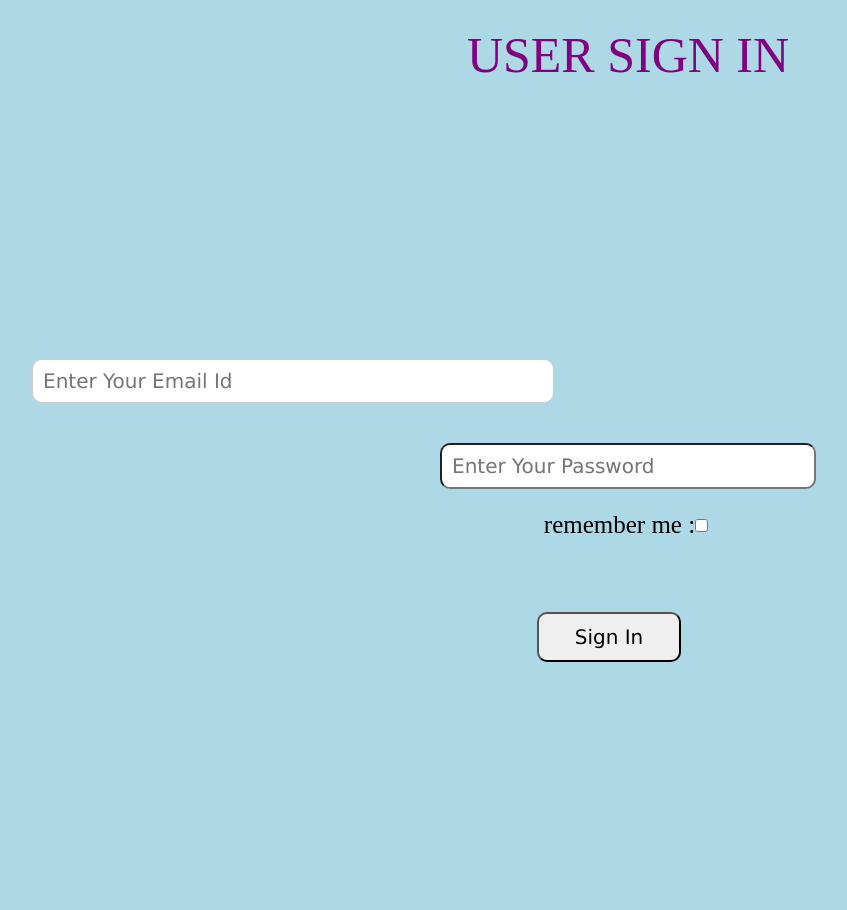
After one commit to AbdulnabiShaikh/Article-Management-System, a PHP site: page /sign_in.html in a window 1280 px wide; the page is wider, and only the part inside the window is pictured. The commit adds this page. Shown: that part, without its empty margins (12-859 px from the left). Run offline with PHP 8.4, Linux system fonts and the light colour scheme.

Commit message:
Sign in page added but problems in styling due to clash of classes in css

```diff
--- a/css/style.css
+++ b/css/style.css
@@ -187,3 +187,52 @@ section{
     justify-content: center;
 
 }
+
+
+.header{
+    display: flex;
+    justify-content: center;
+    align-items: center;
+    height: 70px;
+    font-size: 50px;
+    color: purple;
+    margin: 20px 20px;
+    font-family: fangsong;
+}
+
+.contain{
+    display: block;
+    justify-content: center;
+    align-items: center;
+    margin: 7pc 7pc;
+
+}
+
+.edit{
+    color: black;
+    width: 22pc;
+    height: 22px;
+    display: block;
+    justify-content: center;
+    align-items: center;
+    border-radius: 10px;
+    font-family: 'Lucida Sans', 'Lucida Sans Regular', 'Lucida Grande', 'Lucida Sans Unicode', Geneva, Verdana, sans-serif;
+    padding: 10px;
+    margin: 15px 415px;
+    font-size: 20px;
+}
+
+.remember{
+    height: 23px;
+    display: flex;
+    justify-content: center;
+    align-items: center;
+    font-size: 25px;
+    font-family: fangsong;
+}
+
+.signin{
+    height: 50px;
+    width: 9pc;
+    margin: 2pc 32pc
+}
--- a/index.html
+++ b/index.html
@@ -16,10 +16,8 @@
             <li><a href="#categories"> Categories</a></li>
             <li><a href="#articles"> Articles</a></li>
             <li><a href="#contact-us"> Contact Us</a></li>
-            <!-- <li><a href="#signup" href="signup.html" target="_blank" > Sign up</a></li> -->
             <li><a href="#signup" onclick="window.location.href='/signup.html'" target="_blank"> Sign up</a></li>
-
-            <li><a href="#signin"> Sign in</a></li>
+            <li><a href="#signin" onclick="window.location.href='/sign_in.html'" target="_blank"> Sign in</a></li>
             <li><a href="#FAQs"> FAQs</a></li>
         </ul>
     </nav>
--- /dev/null
+++ b/sign_in.html
@@ -0,0 +1,38 @@
+<!DOCTYPE html>
+<html lang="en">
+<head>
+    <meta charset="UTF-8">
+    <meta http-equiv="X-UA-Compatible" content="IE=edge">
+    <meta name="viewport" content="width=device-width, initial-scale=1.0">
+    <link rel="stylesheet" href="css/style.css">
+    <title>Sign In</title>
+</head>
+<body>
+    <div class="header" id="head">
+        USER SIGN IN
+    </div>
+
+    <section>
+        <form action="bankend.php">
+    <div class="contain" id="input">
+        <div>
+            <input type="text" class="edit" placeholder="Enter Your Email Id" id="myEmail">
+        </div>
+        <br>
+        <div>
+            <input type="password" class="edit" placeholder="Enter Your Password">
+        </div>
+        <div class="edit remember">
+            remember me : <input type="checkbox">
+        </div>
+        <br>
+        <div>
+            <button class="edit signin"onclick="window.location.href='/MCQ.html'">Sign In</button>
+        </div>
+    </form>
+    </section>
+
+    </div>
+
+</body>
+</html>
--- a/signup.html
+++ b/signup.html
@@ -27,7 +27,7 @@ background-repeat: no-repeat;
 }
 .main{
     font-size: 0.6cm;
-font-family: Georgia, 'Times New Roman', Times, serif
+font-family: Georgia, 'Times New Roman', Times, serif;
 padding: 15px;
 color: whitesmoke;
 }
```
